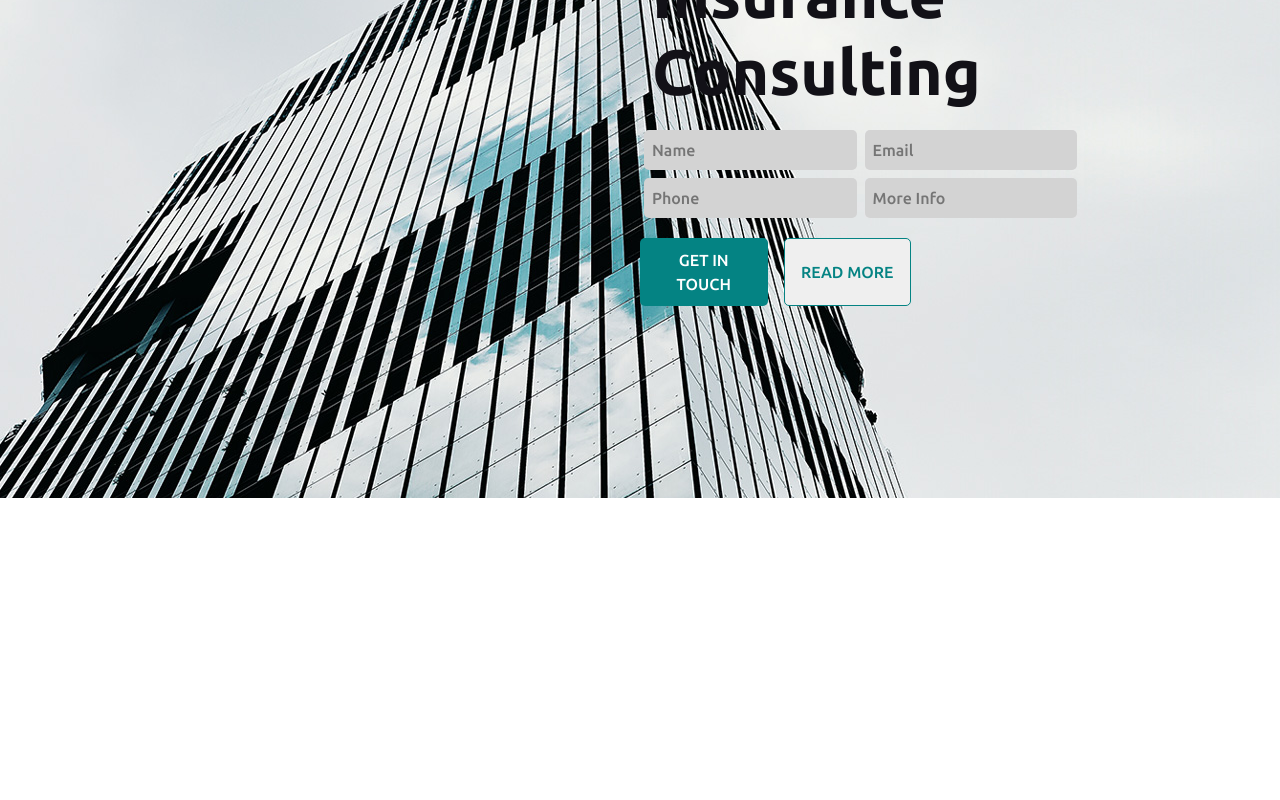
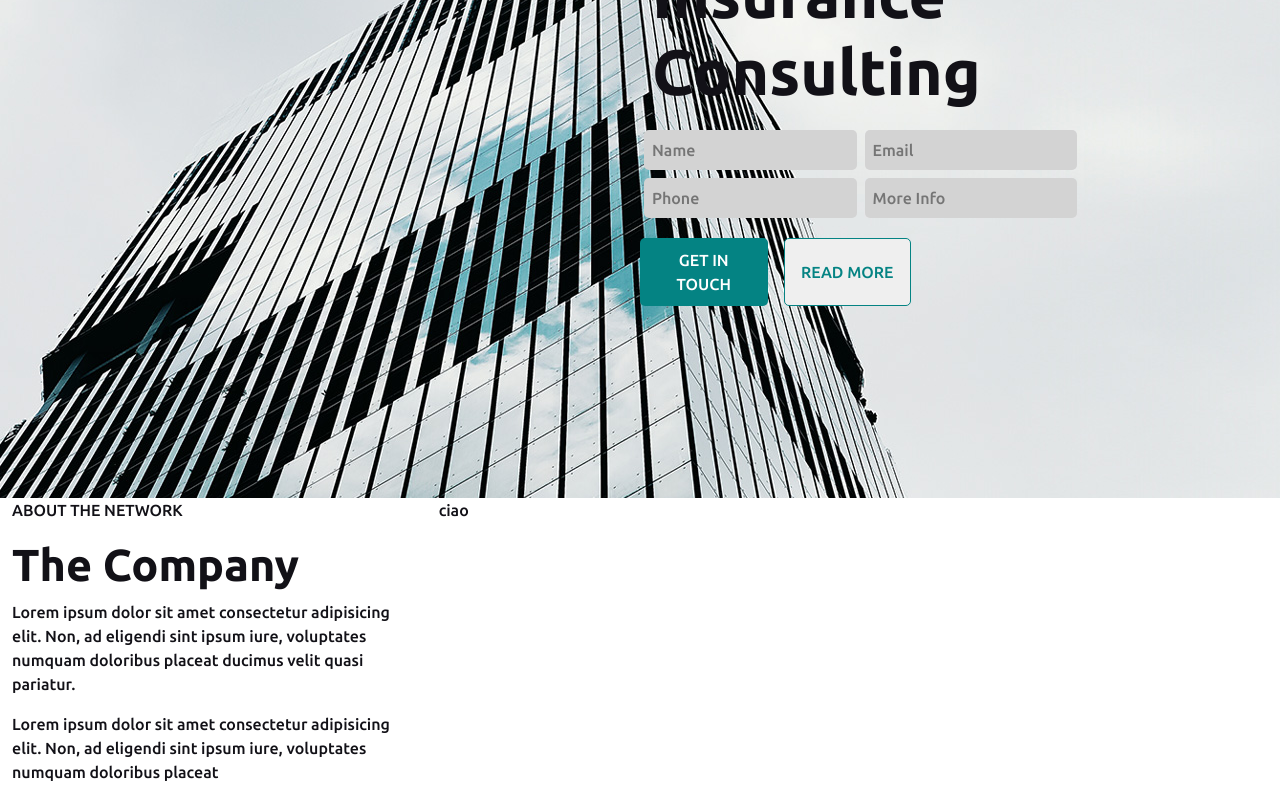
Before and after one commit to GabrieleCorti01/proj-html-vuejs, a Vue app: page / in a window 1280 px wide. Shown: the part 352-1152 px from the top of the page. Before the commit the page ends 850 px from the top, so only its background shows below. Built offline with nearby package versions, Linux system fonts and the light colour scheme.

Commit message:
Inizio Main

```diff
--- a/src/components/CompanyElement.vue
+++ b/src/components/CompanyElement.vue
@@ -0,0 +1,15 @@
+<template>
+  <div>
+      ciao
+  </div>
+</template>
+
+<script>
+export default {
+name: 'CompanyElement',
+}
+</script>
+
+<style lang="scss" scoped>
+
+</style>
--- a/src/components/Main.vue
+++ b/src/components/Main.vue
@@ -1,12 +1,16 @@
 <template>
-  <div>
-
-  </div>
+  <!-- Sezione The Company -->
+    <TheCompany />
 </template>
 
 <script>
+import TheCompany from './TheCompany.vue'
+
 export default {
-name: 'Main'
+name: 'Main',
+components: {
+  TheCompany
+}
 }
 </script>
 
--- /dev/null
+++ b/src/components/TheCompany.vue
@@ -0,0 +1,36 @@
+<template>
+  <div class="container-fluid">
+      <div class="row">
+          <div class="col-4">
+              <p>ABOUT THE NETWORK</p>
+              <h2>The Company</h2>
+              <p>Lorem ipsum dolor sit amet consectetur adipisicing elit. Non, ad eligendi sint ipsum iure, voluptates numquam doloribus placeat ducimus velit quasi pariatur.</p>
+              <p>Lorem ipsum dolor sit amet consectetur adipisicing elit. Non, ad eligendi sint ipsum iure, voluptates numquam doloribus placeat</p>
+          </div>
+
+          <div class="col-4">
+              <CompanyElement />
+          </div>
+      </div>
+  </div>
+</template>
+
+<script>
+import CompanyElement from './CompanyElement.vue'
+
+export default {
+name: 'TheCompany',
+components: {
+    CompanyElement,
+}
+}
+</script>
+
+<style lang="scss" scoped>
+
+h2{
+    font-size: 2.8em;
+    font-weight: 600;
+}
+
+</style>
```
Also changed, not shown: src/data/companyElement.js (added).
